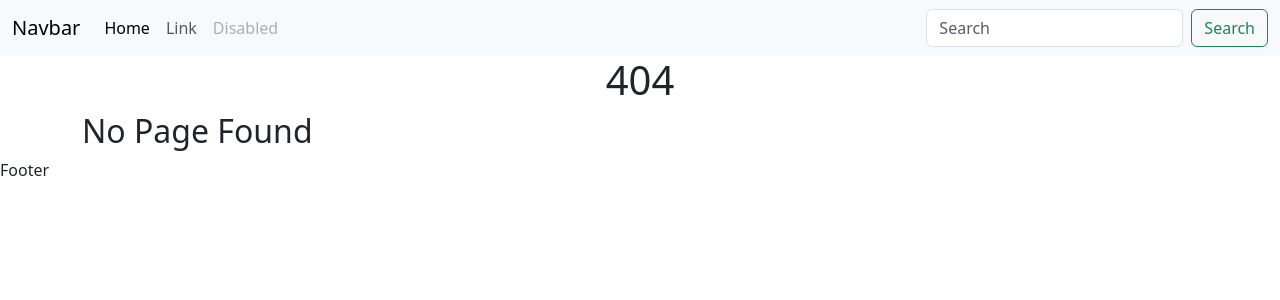
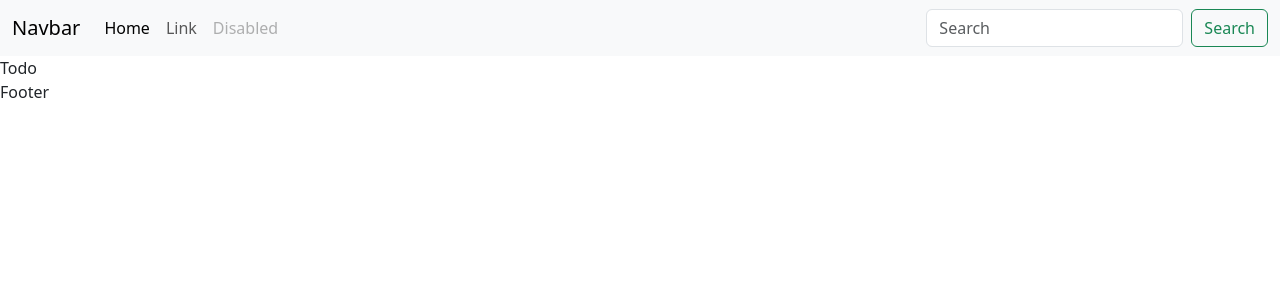
Before and after one commit to Ali-Raza-Gill/Todo-with-CRUD, a React (Create React App) app: page /todo in a window 1280 px wide. Before the commit this address had no page. Shown: the top 300 px of the page. Built offline with nearby package versions, Linux system fonts and the light colour scheme.

Commit message:
Todo page is added in this project

```diff
--- /dev/null
+++ b/src/Pages/Frontend/Todo/Todo.js
@@ -0,0 +1,7 @@
+import React from 'react'
+
+export default function Todo() {
+  return (
+    <div>Todo</div>
+  )
+}
--- /dev/null
+++ b/src/Pages/Frontend/Todo/index.js
@@ -0,0 +1,8 @@
+import React from 'react'
+import Todo from './Todo'
+
+export default function index() {
+  return (
+    <div><Todo/></div>
+  )
+}
--- a/src/Pages/Frontend/index.js
+++ b/src/Pages/Frontend/index.js
@@ -6,6 +6,7 @@ import About from './About/About'
 import Navbar from '../../Components/Navbar/Navbar'
 import Footer from '../../Components/Footer/Footer'
 import Nopage from './Nopage'
+import Todo from './Todo/Todo'
 
 export default function index() {
     return (
@@ -13,6 +14,7 @@ export default function index() {
             <Navbar />
             <Routes>
                 <Route path='/' element={<Home />} />
+                <Route path='todo' element={<Todo/>}/>
                 <Route path='contact' element={<Contact />} />
                 <Route path='about' element={<About />} />
                 <Route path='*' element={<Nopage/>}/>
```
